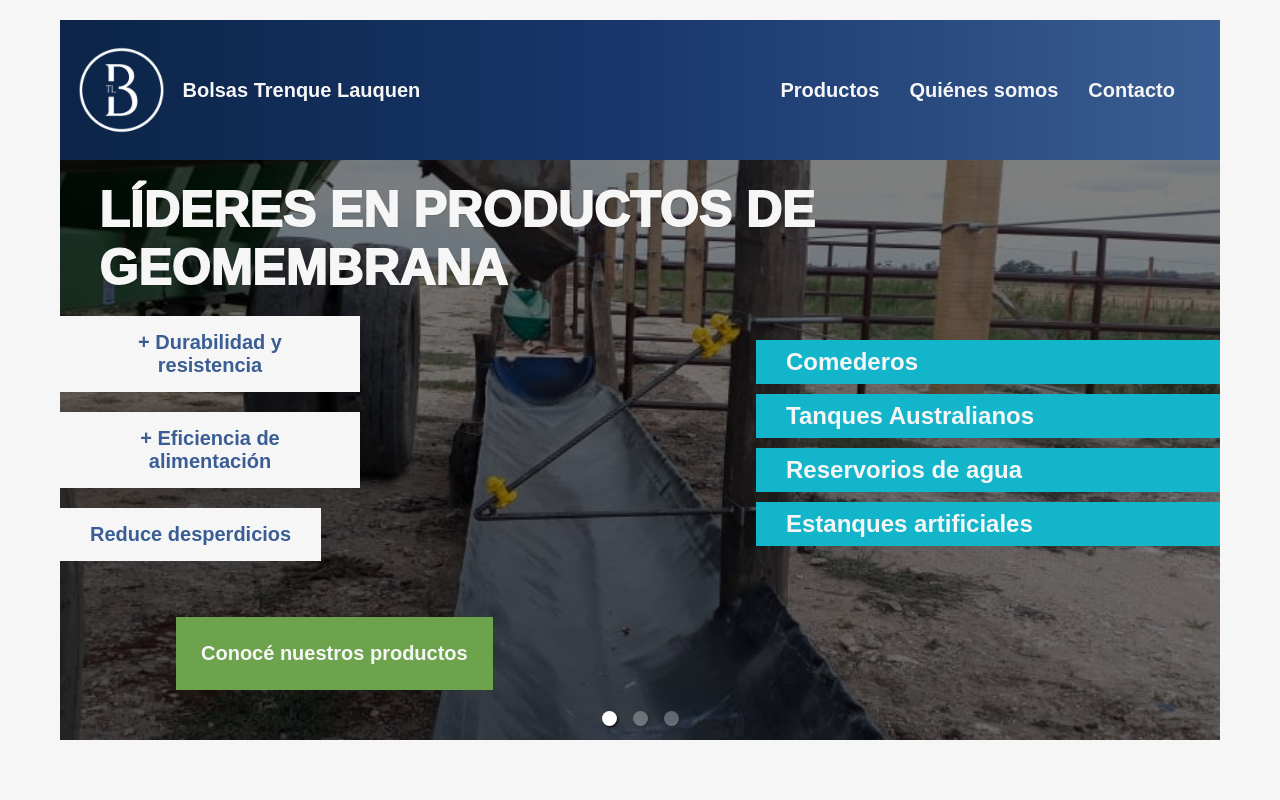
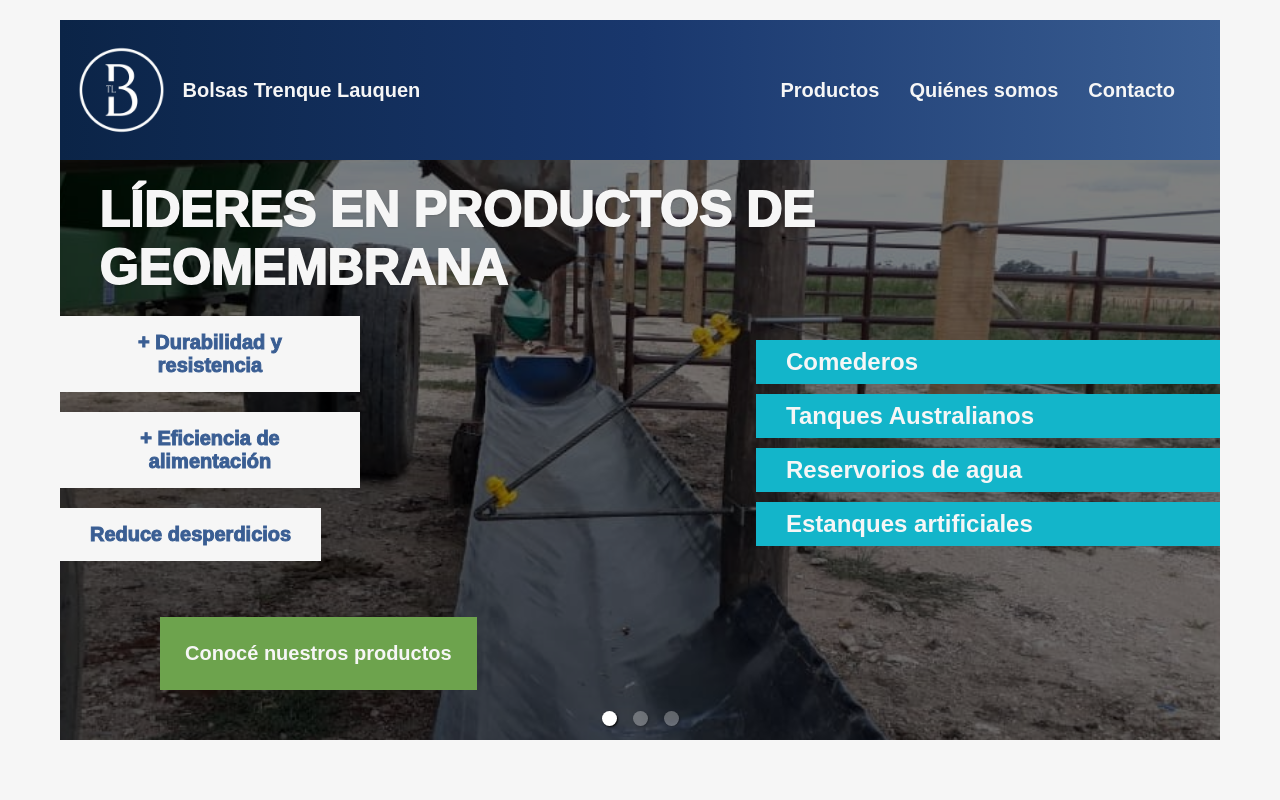
Before and after one commit to FelipeBrocca/bolsastl, a React (Create React App) app: page / in a window 1280 px wide. Shown: the top 800 px of the page. Built offline with nearby package versions, Linux system fonts and the light colour scheme.

Commit message:
carousel fixed button, data contact

```diff
--- a/src/Components/Carrousel/Carrousel.css
+++ b/src/Components/Carrousel/Carrousel.css
@@ -1,25 +1,25 @@
 .principal-carousel-container > .carousel-root{
-    min-height: 500px;
+    min-height: 600px;
     max-height: 650px;
     height: calc(100vh - 200px);
 }
 .principal-carousel-container > .carousel-root > .carousel.carousel-slider{
-    min-height: 500px;
+    min-height: 600px;
     max-height: 650px;
     height: calc(100vh - 200px);
 }
 .principal-carousel-container > .carousel-root > .carousel.carousel-slider > .slider-wrapper{
-    min-height: 500px;
+    min-height: 600px;
     max-height: 650px;
     height: calc(100vh - 200px);
 }
 .principal-carousel-container > .carousel-root > .carousel.carousel-slider > .slider-wrapper > .slider{
-    min-height: 500px;
+    min-height: 600px;
     max-height: 650px;
     height: calc(100vh - 200px);
 }
 .principal-carousel-container > .carousel-root > .carousel.carousel-slider > .slider-wrapper > .slider > .slide {
-    min-height: 500px;
+    min-height: 600px;
     max-height: 650px;
     height: calc(100vh - 200px);
 }
@@ -31,7 +31,7 @@
    opacity: 1;
 }
 .image-slide-container{
-    min-height: 500px;
+    min-height: 600px;
     max-height: 650px;
     height: calc(100vh - 200px);
     position: relative;
@@ -85,6 +85,7 @@
    background-color: var(--white);
    padding: 15px 30px;
    max-width: 300px;
+   -webkit-text-stroke: 1px var(--lightblue);
 }
 .slide > .image-slide-container > .cover-slide > .items-slide-ss > .cover-slide-button{
     padding: 15px;
@@ -215,7 +216,7 @@
     .slide > .image-slide-container > .cover-slide > .items-slide-ss > .cover-slide-button{
         position: absolute;
         bottom: 50px;
-        left: 10%;
+        left: 100px;
         padding: 25px;
     }
     .items-slide-bs > ul{
--- a/src/Components/Carrousel/Carrousel.jsx
+++ b/src/Components/Carrousel/Carrousel.jsx
@@ -1,4 +1,4 @@
-import React, { useRef, useState, useEffect } from 'react'
+import React from 'react'
 import { Carousel } from 'react-responsive-carousel';
 import { FontAwesomeIcon } from '@fortawesome/react-fontawesome';
 import "react-responsive-carousel/lib/styles/carousel.min.css";
@@ -24,7 +24,7 @@ const Carrousel = () => {
             <Carousel
                 showThumbs={false}
                 infiniteLoop={false}
-                autoPlay={false}
+                autoPlay={true}
                 interval={10000}
                 showArrows={false}
                 showStatus={false}
--- a/src/Components/Contact/Contact.css
+++ b/src/Components/Contact/Contact.css
@@ -11,9 +11,6 @@
   }
 .contact-title{
     text-align: center;
-    opacity: 0;
-    transform: translateY(100px);
-    transition: opacity 1.5s, transform 1s;
     padding: 20px 0px;
 }
 .form-container{
@@ -101,7 +98,7 @@ textarea{
     background-color: var(--lightgreen);
   }
 
-  .contact-title.active{
+  .info-contact.active{
     opacity: 1;
     transform: translateY(0);
     transition: opacity 1.5s, transform 1s;
@@ -117,6 +114,9 @@ textarea{
     display: flex;
     flex-direction: column;
     gap: 40px;
+    opacity: 0;
+    transform: translateY(100px);
+    transition: all 1s;
   }
   .list-in-contact{
     display: flex;
--- a/src/Components/Contact/Contact.jsx
+++ b/src/Components/Contact/Contact.jsx
@@ -45,8 +45,8 @@ const Contact = () => {
 
     return (
         <div ref={ref} className='contact-section' id='contact-section'>
-            <InfoContact>
-                <h2 className={`contact-title ${isActive ? 'active' : ''}`}>Vías de contacto</h2>
+            <InfoContact isActive={isActive}>
+                <h2 className='contact-title'>Vías de contacto</h2>
             </InfoContact>
             <div className={`form-container ${isActive ? 'active' : ''}`}>
                 <h2 className={`contact-title ${isActive ? 'active' : ''}`}>Hacenos tu consulta</h2>
--- a/src/Components/Contact/InfoContact.jsx
+++ b/src/Components/Contact/InfoContact.jsx
@@ -1,10 +1,10 @@
 import React from 'react'
 import DataContact from './DataContact'
 
-const InfoContact = ({children}) => {
+const InfoContact = (props) => {
     return (
-        <div className='info-contact'>
-            {children}
+        <div className={`info-contact ${props.isActive ? 'active' : ''}`}>
+            {props.children}
             <div className='list-in-contact'>
                 <p>Estamos para ayudarte.</p>
                 <p>Brindamos servicios en todo el país.</p>
```
